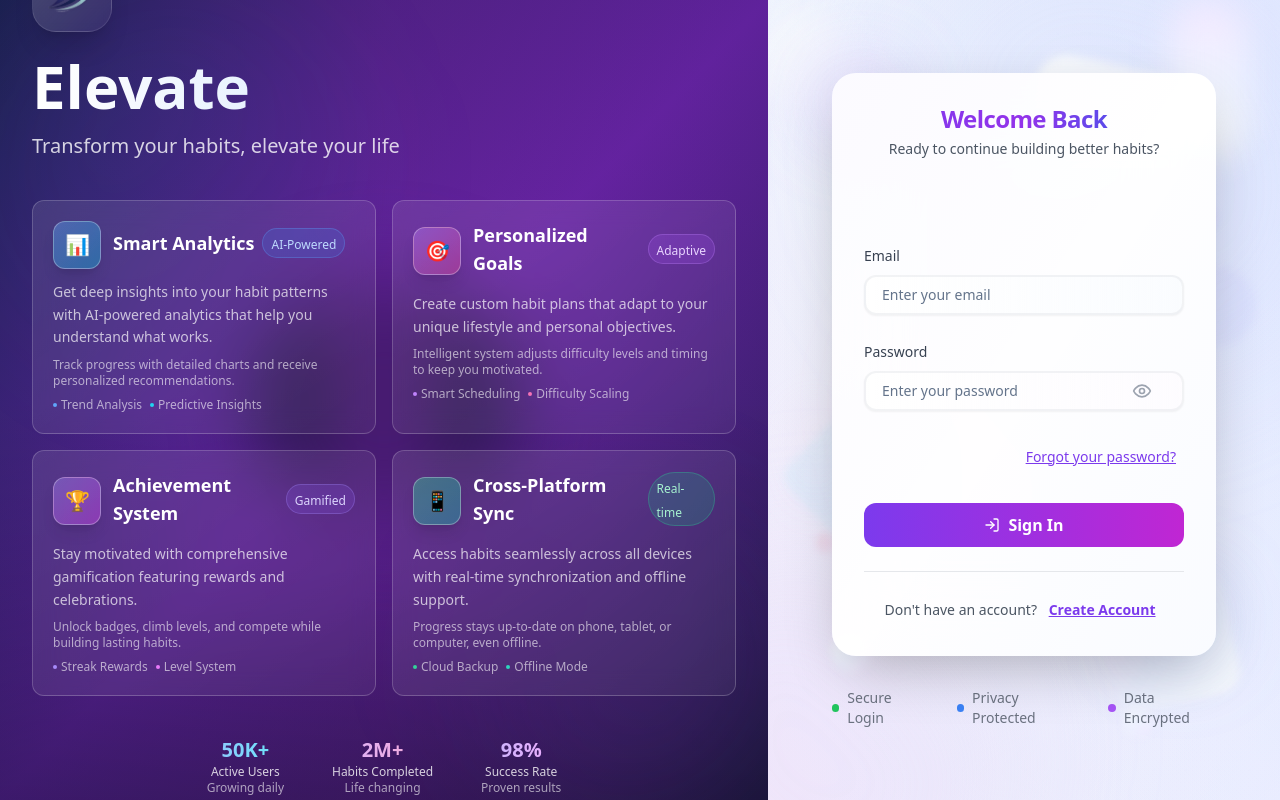
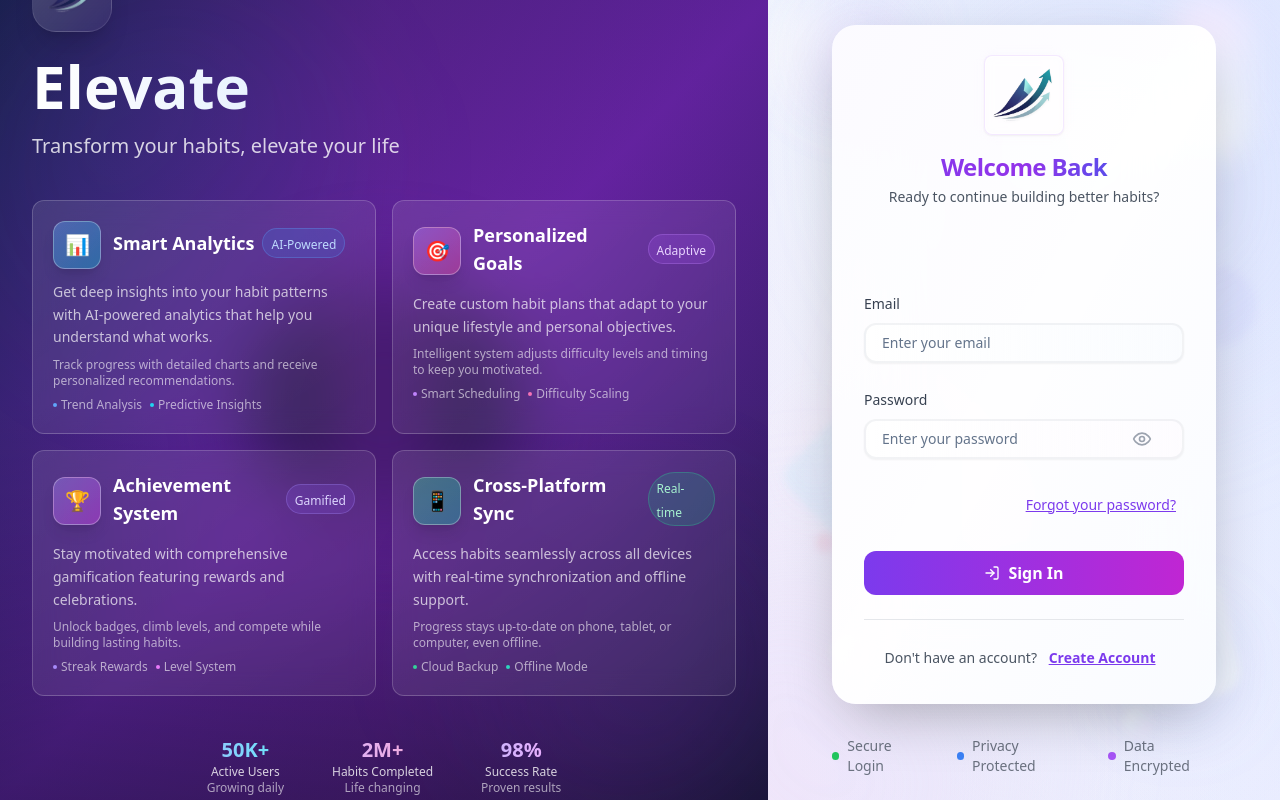
Before and after one commit to samred221b/Elevatefinalfront, a React (Vite) app: page / in a window 1280 px wide. Built offline with nearby package versions, Linux system fonts and the light colour scheme; no server answers.

Commit message:
Add logo to login form and fix logo paths for Railway deployment

```diff
--- a/src/components/auth/FirebaseLoginForm.tsx
+++ b/src/components/auth/FirebaseLoginForm.tsx
@@ -3,6 +3,7 @@ import { useAuth } from '@/context/FirebaseAuthContext'
 import { Button } from '@/components/ui/button'
 import { Card, CardHeader, CardTitle, CardContent } from '@/components/ui/card'
 import { Input } from '@/components/ui/input'
+import { Logo } from '@/components/ui/Logo'
 import { Eye, EyeOff, LogIn, AlertCircle } from 'lucide-react'
 
 interface LoginFormProps {
@@ -79,6 +80,9 @@ export function FirebaseLoginForm({ onSwitchToRegister, onSwitchToForgotPassword
 
           {/* Desktop Header */}
           <div className="hidden lg:block">
+            <div className="flex items-center justify-center mb-4">
+              <Logo size="xl" />
+            </div>
             <CardTitle className="text-2xl font-black bg-gradient-to-r from-violet-600 via-purple-600 to-blue-600 bg-clip-text text-transparent mb-1">
               Welcome Back
             </CardTitle>
--- a/src/components/ui/Logo.tsx
+++ b/src/components/ui/Logo.tsx
@@ -31,12 +31,12 @@ export function Logo({ size = 'md', className = '', showFallback = true }: LogoP
     setImageError(false);
   };
 
-  // Try multiple potential paths
+  // Try multiple potential paths for Railway deployment
   const logoSources = [
     '/Elevate.png',
-    './Elevate.png',
-    '/public/Elevate.png',
-    '/Logo.png'
+    '/Logo.png',
+    '/Elevate%201.png',
+    './Elevate.png'
   ];
 
   const [currentSourceIndex, setCurrentSourceIndex] = useState(0);
```
